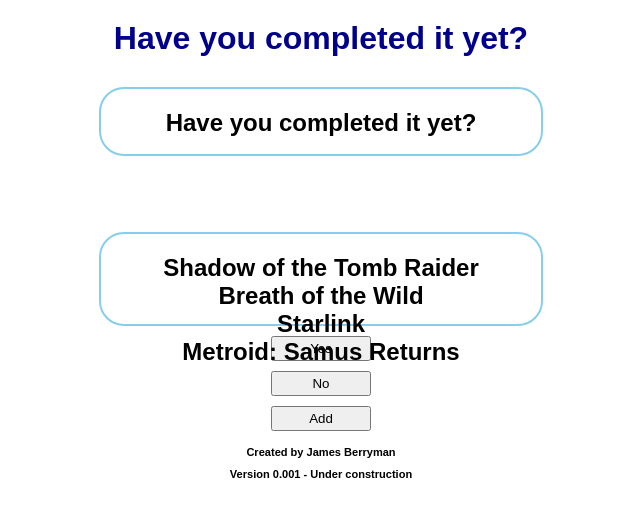
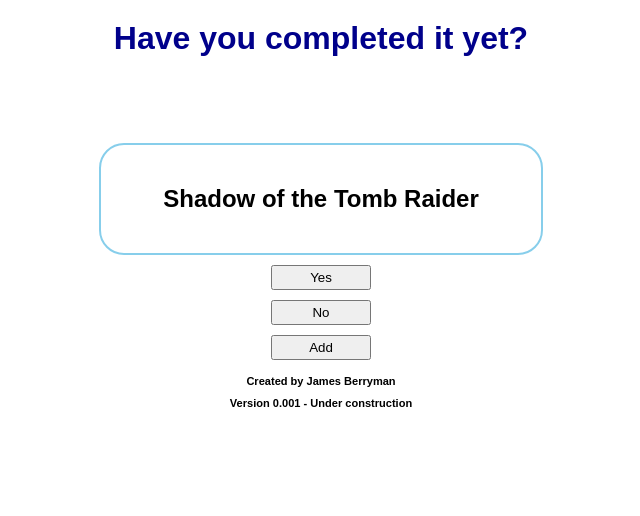
Before and after one commit to JamesBerryman/CompletedYet, a plain HTML site: page index.html in a window 1280 px wide. Both pictures are taken after a click on the button "Yes". Shown: the whole page, without its empty margins (319-959 px from the left). Drawn offline with Linux system fonts and the light colour scheme.

Commit message:
Array adding and removing as expected.

```diff
--- a/index.html
+++ b/index.html
@@ -1,18 +1,20 @@
 <!DOCTYPE html>
 <html>
     <head>
-        <title> Have you completed it yet?</title>
+        <title>Have you completed it yet?</title>
         </head>
         <body>
             <h1>Have you completed it yet?</h1>
 
-            <h2 id="topText">Have you completed it yet?</h2>
             <input type="text" id="textBox" value="">
             <button id="add" onclick="add()">Add Game</button>
+
+            <div class='container'>
             <h2 id="showGame"></h2>
+            </div>
 
-            <button name="yes" onclick="list()">Yes</button>
-            <button name="no" onclick="list()">No</button>
+            <button name="yes" onclick="list(1)" >Yes</button>
+            <button name="no" onclick="list(0)">No</button>
             <button name="visible" onclick="visible()">Add</button>
             <small><h5>Created by James Berryman</h5></small>
             <small><h5>Version 0.001 - Under construction</h5></small>
--- a/javascript.js
+++ b/javascript.js
@@ -1,18 +1,30 @@
-var gamesList = ['Super Smash Bros','Shadow of the Tomb Raider','Breath of the Wild','Starlink','Metroid: Samus Returns',''];
+var gamesList = ['Super Smash Bros','Shadow of the Tomb Raider','Breath of the Wild','Starlink','Metroid: Samus Returns'];
+
+//If you did want everything to show at once...
+//var i;
+//for (i = 0; i < gamesList.length; i++) {
+//    document.getElementById("showGame").innerHTML += "<p>" + gamesList[i] + "</p>";
+//}
+
+document.getElementById("showGame").innerHTML = gamesList[0];
 
 document.getElementById("textBox").style.visibility = "hidden";
 document.getElementById("add").style.visibility = "hidden";
-document.getElementById("showGame").innerHTML = gamesList[0];
 
-const list = () => {
-    gamesList.shift()
-    var text = "";
-    var i;
-    for (i = 0; i < gamesList.length; i++) {
-    text += gamesList[i] + "<br>";
+var arrayIndex = 0;
+function list(completed) {
+    if(completed == 1){
+        //The user said they have completed the game
+        gamesList.splice(arrayIndex,1);
+    } else {
+        //The user has not completed the game, increment the arrayIndex
+        if(arrayIndex < (gamesList.length - 1)){
+            arrayIndex++;
+        } else {
+            arrayIndex = 0;
+        }
     }
-    document.getElementById("showGame").innerHTML = text;
-
+    document.getElementById("showGame").innerHTML = gamesList[arrayIndex];
 }
 
 function visible() {
@@ -24,4 +36,6 @@ const add = () => {
     var x = document.getElementById("textBox").value;
     document.getElementById("showGame").innerHTML = x;
     gamesList.push(x);
+    document.getElementById("textBox").style.visibility = "hidden";
+    document.getElementById("add").style.visibility = "hidden";
 }
--- a/style.css
+++ b/style.css
@@ -13,12 +13,7 @@ h1 {
 }
 
 h2 {
-  border-radius: 25px;
-  border: 2px solid skyblue;
-  padding: 20px;
-  width: 400px;
-  height: 50px;
-  margin: 10px auto;
+
   text-align: center;
 }
 
@@ -28,7 +23,7 @@ h5 {
   text-align: center;
   }
 
-#topText,p {
+#topText {
   border-radius: 25px;
   border: 2px solid skyblue;
   padding: 20px;
@@ -54,8 +49,14 @@ button {
   width: 100px;
   height: 25px;
   text-align: center;
+}
 
-
+.container {
+  border-radius: 25px;
+  border: 2px solid skyblue;
+  padding: 20px;
+  width: 400px;
+  margin: 10px auto;
 }
 
 #textBox {
```
